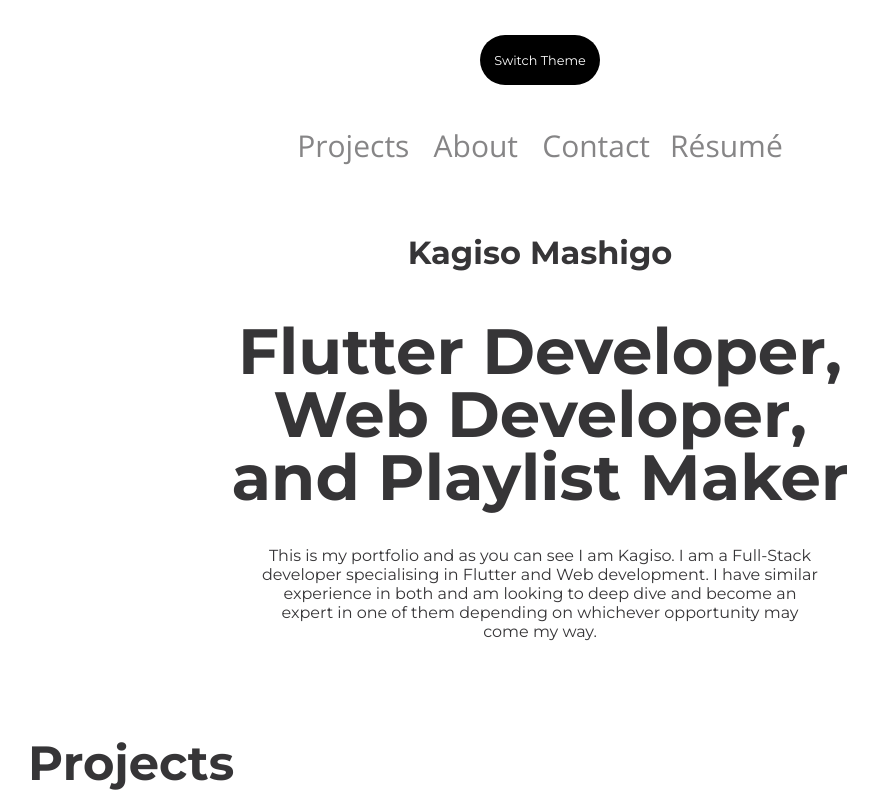
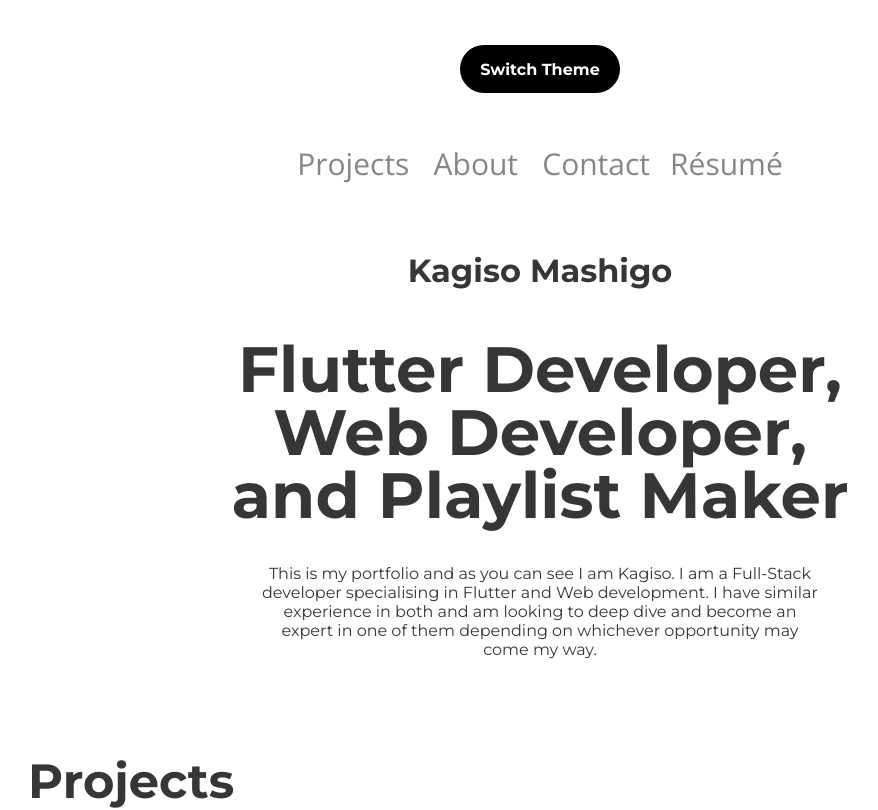
Before and after one commit to KagisoMashigo/portfolio, a React (Create React App) app: page / in a window 1280 px wide. Shown: the top 810 px of the page, without its empty margins (100-978 px from the left). Built offline with nearby package versions, Linux system fonts and the light colour scheme.

Commit message:
update darkmode

```diff
--- a/src/components/Toggler.js
+++ b/src/components/Toggler.js
@@ -9,10 +9,12 @@ const Button = styled.button`
   color: ${({ theme }) => theme.buttonText};
   border-radius: 30px;
   cursor: pointer;
-  font-size:0.8rem;
+  font-size: 1rem;
   padding: 0.6rem;
-  width: 120px;
-  height: 50px;
+  width: 10rem;
+  height: 3rem;
+  margin: 10px;
+  font-weight: 550;
   }
 `;
 
```
Also changed, not shown: src/styles/Toggler.scss (line endings or trailing spaces).
